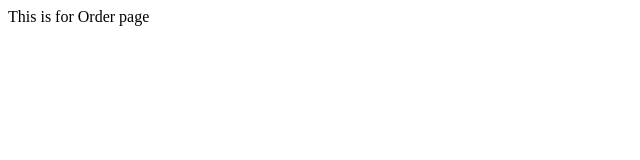
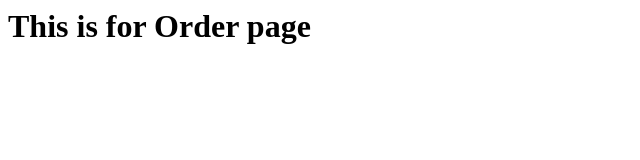
Before and after one commit to nkrsfdc18/Copado, a plain HTML site: page orders.html in a window 1280 px wide. Shown: the whole page, without its empty margins (0-640 px from the left). Drawn offline with Linux system fonts and the light colour scheme.

Commit message:
Orders Updated page

```diff
--- a/orders.html
+++ b/orders.html
@@ -3,5 +3,7 @@
   <head>
     <title>Naveen orders</title>
   </head>
-  <body>This is for Order page</body>
+  <body>
+    <h1>This is for Order page</h1>
+  </body>
 </html>
```
